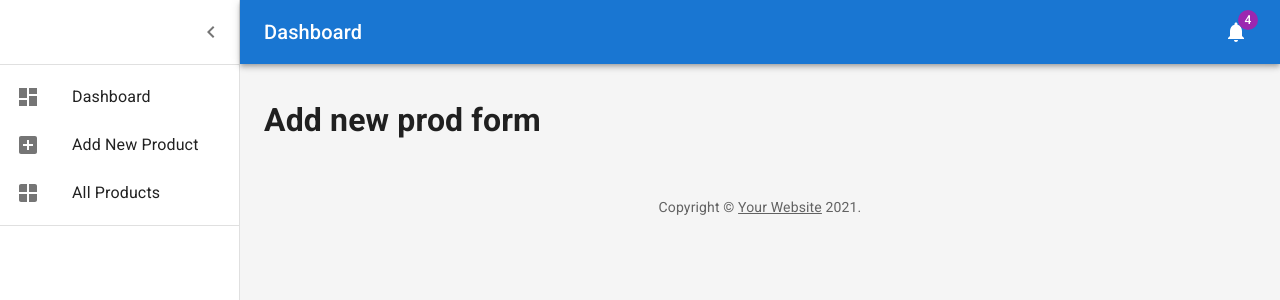
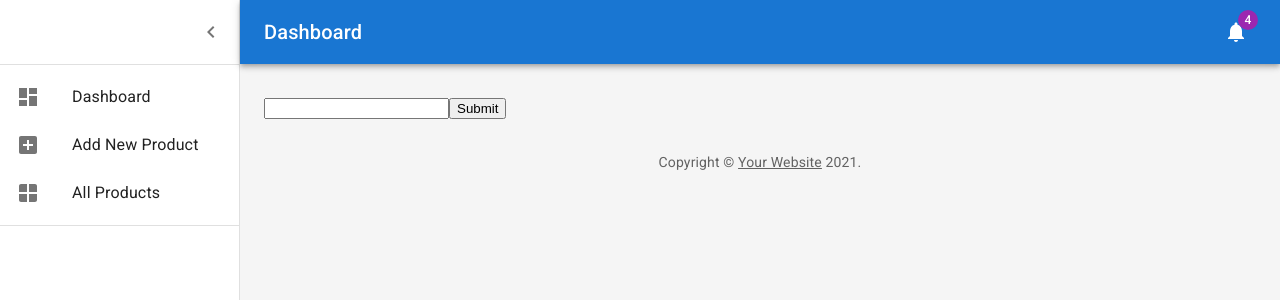
Before and after one commit to minhajul-karim/dashboard, a React (Create React App) app: page /products/create in a window 1280 px wide. Shown: the top 300 px of the page. Built offline with nearby package versions, Linux system fonts and the light colour scheme.

Commit message:
Create template for AddProduct page

```diff
--- a/package.json
+++ b/package.json
@@ -10,6 +10,7 @@
     "@testing-library/jest-dom": "latest",
     "@testing-library/react": "latest",
     "@testing-library/user-event": "latest",
+    "formik": "^2.2.9",
     "prop-types": "^15.7.2",
     "react": "latest",
     "react-dom": "latest",
--- /dev/null
+++ b/src/components/addProductForm/index.js
@@ -0,0 +1,25 @@
+import { useFormik } from 'formik';
+
+export default function AddProductForm() {
+  const formik = useFormik({
+    initialValues: {
+      productName: '',
+    },
+    onSubmit: (values) => {
+      alert(JSON.stringify(values, null, 2));
+    },
+  });
+
+  return (
+    <form>
+      <input
+        id="productName"
+        name="productName"
+        type="text"
+        onChange={formik.handleChange}
+        value={formik.values.productName}
+      />
+      <button type="submit">Submit</button>
+    </form>
+  );
+}
--- a/src/components/index.js
+++ b/src/components/index.js
@@ -1,3 +1,4 @@
+import AddProductForm from './addProductForm';
 import Chart from './chart';
 import Copyright from './copyright';
 import Dashboard from './dashboard';
@@ -5,4 +6,4 @@ import Deposits from './deposits';
 import Orders from './orders';
 import Title from './title';
 
-export { Chart, Deposits, Orders, Title, Copyright, Dashboard };
+export { Chart, Deposits, Orders, Title, Copyright, Dashboard, AddProductForm };
--- a/src/pages/home/index.js
+++ b/src/pages/home/index.js
@@ -15,6 +15,7 @@ import * as React from 'react';
 import { BrowserRouter as Router, Route, Switch } from 'react-router-dom';
 import { Copyright, Dashboard } from '../../components';
 import { mainListItems } from '../../components/listItems';
+import AddProduct from '../products/AddProduct';
 import { AppBar, Drawer } from './styles/home';
 
 const mdTheme = createTheme();
@@ -92,7 +93,7 @@ export default function Home() {
                   <Dashboard />
                 </Route>
                 <Route path="/products/create">
-                  <h1>Add new prod form</h1>
+                  <AddProduct />
                 </Route>
                 <Route path="/products/all">
                   <h1>Table of all products</h1>
--- a/src/pages/index.js
+++ b/src/pages/index.js
@@ -1,4 +1,4 @@
+/* eslint-disable import/prefer-default-export */
 import Home from './home';
-import AddProduct from './products/AddProduct';
 
-export { AddProduct, Home };
+export { Home };
--- a/src/pages/products/AddProduct.js
+++ b/src/pages/products/AddProduct.js
@@ -1,5 +1,5 @@
-import React from 'react';
+import { AddProductForm } from '../../components';
 
 export default function AddProduct() {
-  return <p>Add Prod form</p>;
+  return <AddProductForm />;
 }
```
Also changed, not shown: 1 other file (tests, documents, lock files or other folders).
